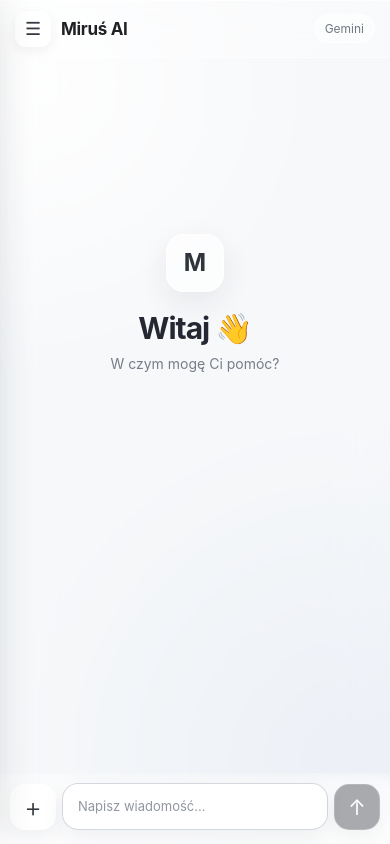
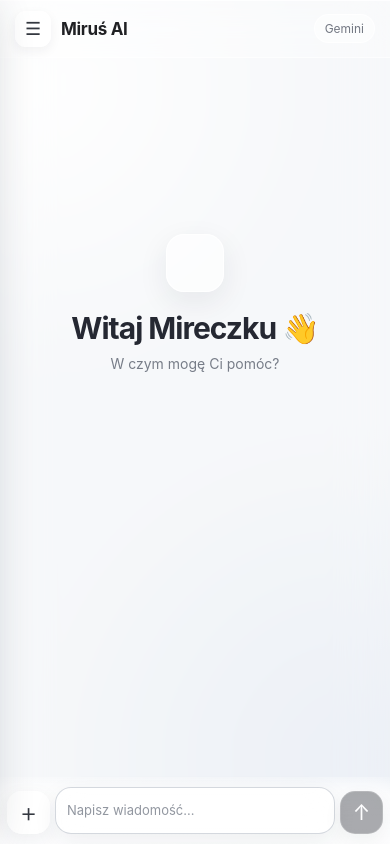
Before and after one commit to ideal-sys/moj-chat-ai, a React (Vite) app: page / in a window 390 px wide. Built offline with nearby package versions, Linux system fonts and the light colour scheme.

Commit message:
dodanie generowania obrazk3

```diff
--- a/src/App.css
+++ b/src/App.css
@@ -1071,3 +1071,158 @@ textarea:focus {
     width: 230px;
   }
 }
+/* =========================
+   MOBILE FIX
+   ========================= */
+
+html,
+body,
+#root {
+  width: 100%;
+  max-width: 100%;
+  margin: 0;
+  padding: 0;
+}
+
+*,
+*::before,
+*::after {
+  box-sizing: border-box;
+}
+
+body {
+  overflow: hidden;
+}
+
+.app {
+  width: 100%;
+  min-width: 0;
+  min-height: 100dvh;
+  height: 100dvh;
+}
+
+.main {
+  min-width: 0;
+  width: 100%;
+}
+
+.chat {
+  min-width: 0;
+  width: 100%;
+  max-width: 900px;
+}
+
+.input-area {
+  box-sizing: border-box;
+  width: 100%;
+  max-width: 100%;
+}
+
+.input-wrapper {
+  box-sizing: border-box;
+  width: 100%;
+  max-width: 900px;
+  min-width: 0;
+}
+
+textarea {
+  min-width: 0;
+  max-width: 100%;
+}
+
+.generated-image {
+  display: block;
+  max-width: 100%;
+  height: auto;
+}
+
+@media (max-width: 750px) {
+  .app {
+    height: 100dvh;
+    min-height: 100dvh;
+    padding: 0;
+    gap: 0;
+  }
+
+  .main {
+    width: 100%;
+    max-width: 100%;
+    height: 100dvh;
+    min-height: 0;
+    border-radius: 0;
+  }
+
+  .header {
+    flex-shrink: 0;
+    width: 100%;
+  }
+
+  .chat {
+    width: 100%;
+    max-width: 100%;
+    min-width: 0;
+    padding: 24px 11px 125px;
+    overflow-x: hidden;
+  }
+
+  .message {
+    max-width: 88%;
+  }
+
+  .image-message {
+    max-width: 100%;
+  }
+
+  .input-area {
+    left: 0;
+    right: 0;
+    bottom: 0;
+    width: 100%;
+    padding: 10px 10px calc(10px + env(safe-area-inset-bottom));
+  }
+
+  .input-wrapper {
+    width: 100%;
+    max-width: 100%;
+    min-width: 0;
+  }
+
+  textarea {
+    width: 100%;
+    min-width: 0;
+    max-width: 100%;
+  }
+}
+
+@media (max-width: 400px) {
+  .chat {
+    padding-left: 8px;
+    padding-right: 8px;
+  }
+
+  .message {
+    max-width: 90%;
+    font-size: 13px;
+  }
+
+  .input-area {
+    padding-left: 7px;
+    padding-right: 7px;
+  }
+
+  .input-wrapper {
+    gap: 5px;
+  }
+
+  .plus-button,
+  .send-button {
+    width: 43px;
+    height: 43px;
+  }
+
+  textarea {
+    min-height: 43px;
+    padding-left: 11px;
+    padding-right: 11px;
+  }
+}
--- a/src/App.jsx
+++ b/src/App.jsx
@@ -334,13 +334,13 @@ function App() {
           {!activeChat || activeChat.messages.length === 0 ? (
             <div className="welcome">
               <div className="welcome-icon">
-                {mode === "image" ? "✨" : "M"}
+                {mode === "image" ? "✨" : ""}
               </div>
 
               <h2>
                 {mode === "image"
                   ? "Co mam dla Ciebie wygenerować?"
-                  : "Witaj 👋"}
+                  : "Witaj Mireczku 👋"}
               </h2>
 
               <p>
```
